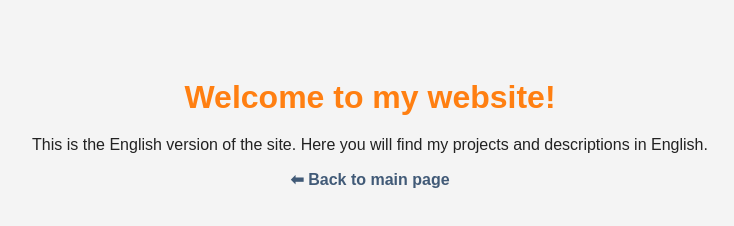
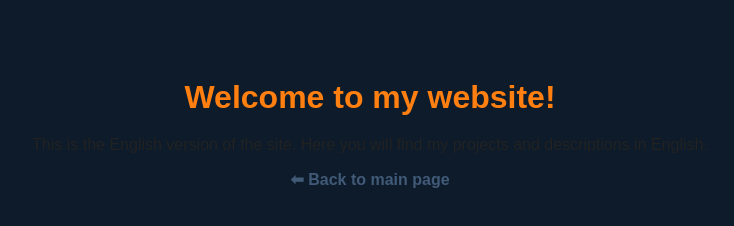
Before and after one commit to Wieslaw61/wieslaw-pro, a plain HTML site: page en/index.html in a window 1280 px wide. Shown: the whole page, without its empty margins (270-1004 px from the left). Drawn offline with Linux system fonts and the light colour scheme.

Commit message:
kolor tla

```diff
--- a/css/style.css
+++ b/css/style.css
@@ -3,7 +3,7 @@
    ============================ */
 body {
   font-family: Arial, sans-serif;   /* Czcionka dla całej strony */
-  background: #f4f4f4;              /* Kolor tła */
+  background: #0d1b2a;              /* Kolor tła */
   color: #222;                      /* Kolor tekstu */
   text-align: center;               /* Wyrównanie tekstu do środka */
   padding: 50px;                    /* Margines wewnętrzny wokół treści */
```
